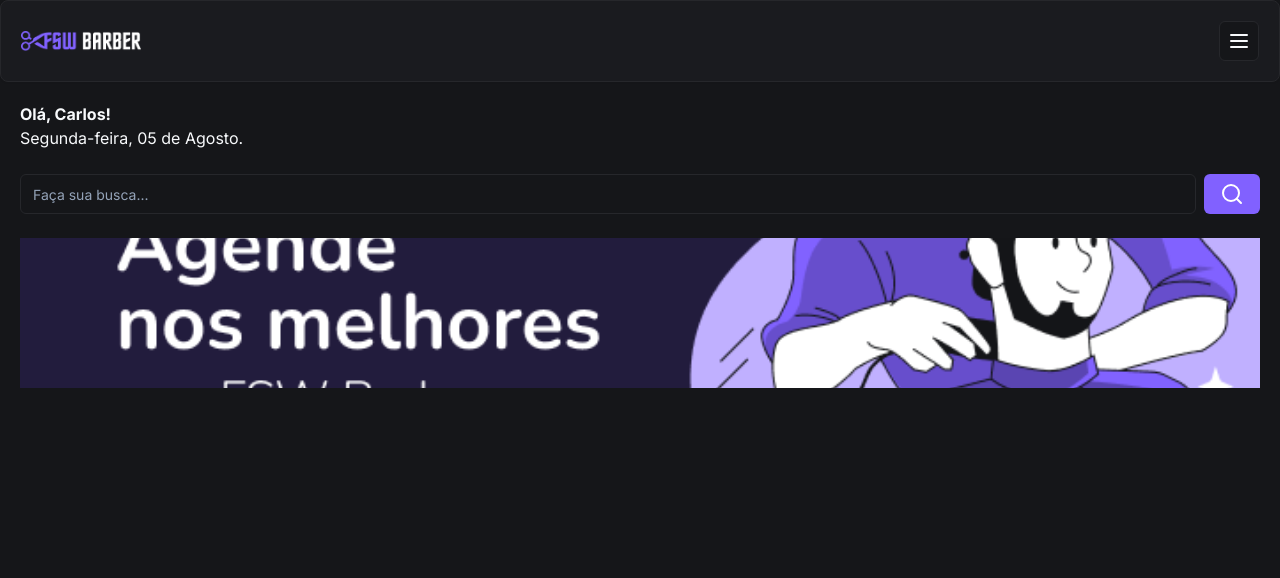
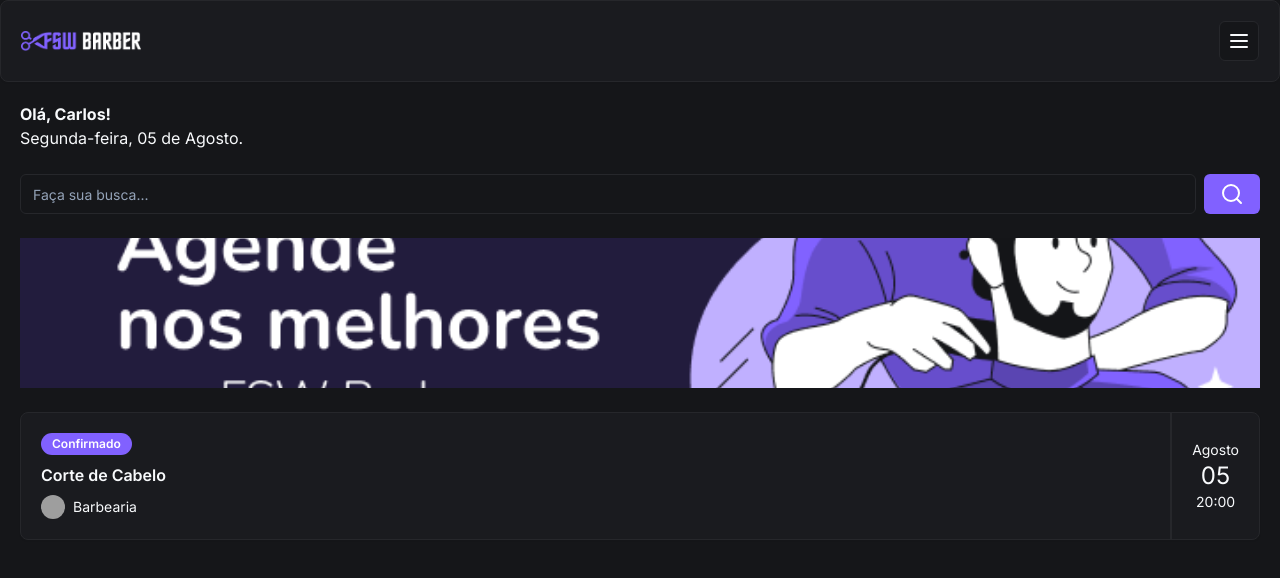
Before and after one commit to takashiotakashi/barber, a Next.js app: page / in a window 1280 px wide. Shown: the top 578 px of the page. Built offline with nearby package versions, Linux system fonts and the light colour scheme; grey boxes are pictures that could not be loaded.

Commit message:
feat: add booking item

```diff
--- /dev/null
+++ b/src/app/_components/ui/avatar.tsx
@@ -0,0 +1,50 @@
+"use client"
+
+import * as React from "react"
+import * as AvatarPrimitive from "@radix-ui/react-avatar"
+
+import { cn } from "@/app/_lib/utils"
+
+const Avatar = React.forwardRef<
+  React.ElementRef<typeof AvatarPrimitive.Root>,
+  React.ComponentPropsWithoutRef<typeof AvatarPrimitive.Root>
+>(({ className, ...props }, ref) => (
+  <AvatarPrimitive.Root
+    ref={ref}
+    className={cn(
+      "relative flex h-10 w-10 shrink-0 overflow-hidden rounded-full",
+      className,
+    )}
+    {...props}
+  />
+))
+Avatar.displayName = AvatarPrimitive.Root.displayName
+
+const AvatarImage = React.forwardRef<
+  React.ElementRef<typeof AvatarPrimitive.Image>,
+  React.ComponentPropsWithoutRef<typeof AvatarPrimitive.Image>
+>(({ className, ...props }, ref) => (
+  <AvatarPrimitive.Image
+    ref={ref}
+    className={cn("aspect-square h-full w-full", className)}
+    {...props}
+  />
+))
+AvatarImage.displayName = AvatarPrimitive.Image.displayName
+
+const AvatarFallback = React.forwardRef<
+  React.ElementRef<typeof AvatarPrimitive.Fallback>,
+  React.ComponentPropsWithoutRef<typeof AvatarPrimitive.Fallback>
+>(({ className, ...props }, ref) => (
+  <AvatarPrimitive.Fallback
+    ref={ref}
+    className={cn(
+      "flex h-full w-full items-center justify-center rounded-full bg-muted",
+      className,
+    )}
+    {...props}
+  />
+))
+AvatarFallback.displayName = AvatarPrimitive.Fallback.displayName
+
+export { Avatar, AvatarImage, AvatarFallback }
--- /dev/null
+++ b/src/app/_components/ui/badge.tsx
@@ -0,0 +1,36 @@
+import * as React from "react"
+import { cva, type VariantProps } from "class-variance-authority"
+
+import { cn } from "@/app/_lib/utils"
+
+const badgeVariants = cva(
+  "inline-flex items-center rounded-full border px-2.5 py-0.5 text-xs font-semibold transition-colors focus:outline-none focus:ring-2 focus:ring-ring focus:ring-offset-2",
+  {
+    variants: {
+      variant: {
+        default:
+          "border-transparent bg-primary text-primary-foreground hover:bg-primary/80",
+        secondary:
+          "border-transparent bg-secondary text-secondary-foreground hover:bg-secondary/80",
+        destructive:
+          "border-transparent bg-destructive text-destructive-foreground hover:bg-destructive/80",
+        outline: "text-foreground",
+      },
+    },
+    defaultVariants: {
+      variant: "default",
+    },
+  },
+)
+
+export interface BadgeProps
+  extends React.HTMLAttributes<HTMLDivElement>,
+    VariantProps<typeof badgeVariants> {}
+
+function Badge({ className, variant, ...props }: BadgeProps) {
+  return (
+    <div className={cn(badgeVariants({ variant }), className)} {...props} />
+  )
+}
+
+export { Badge, badgeVariants }
--- a/src/app/page.tsx
+++ b/src/app/page.tsx
@@ -3,6 +3,9 @@
 import { Input } from "./_components/ui/input"
 import { Button } from "./_components/ui/button"
 import { SearchIcon } from "lucide-react"
+import { Card, CardContent } from "./_components/ui/card"
+import { Badge } from "./_components/ui/badge"
+import { Avatar, AvatarImage } from "./_components/ui/avatar"
 
 const Home = () => {
   return (
@@ -14,6 +17,7 @@
         <h2 className="text-x1 font-bold">Olá, Carlos!</h2>
         <p>Segunda-feira, 05 de Agosto.</p>
 
+        {/* BUSCA */}
         <div className="mt-6 flex items-center gap-2">
           <Input placeholder="Faça sua busca..." />
           <Button>
@@ -30,6 +34,30 @@
             className="rounded-x1 object-cover"
           />
         </div>
+
+        {/* AGENDAMENTO */}
+        <Card className="mt-6">
+          <CardContent className="flex justify-between p-0">
+            {/* ESQUERDA */}
+            <div className="flex flex-col gap-2 py-5 pl-5">
+              <Badge className="w-fit">Confirmado</Badge>
+              <h3 className="font-semibold">Corte de Cabelo</h3>
+
+              <div className="flex items-center gap-2">
+                <Avatar className="h-6 w-6">
+                  <AvatarImage src="https://utfs.io/f/5832df58-cfd7-4b3f-b102-42b7e150ced2-16r.png" />
+                </Avatar>
+                <p className="text-sm">Barbearia</p>
+              </div>
+            </div>
+            {/* DIREITA */}
+            <div className="flex flex-col items-center justify-center border-l-2 border-solid px-5">
+              <p className="text-sm">Agosto</p>
+              <p className="text-2xl">05</p>
+              <p className="text-sm">20:00</p>
+            </div>
+          </CardContent>
+        </Card>
       </div>
     </div>
   )
```
